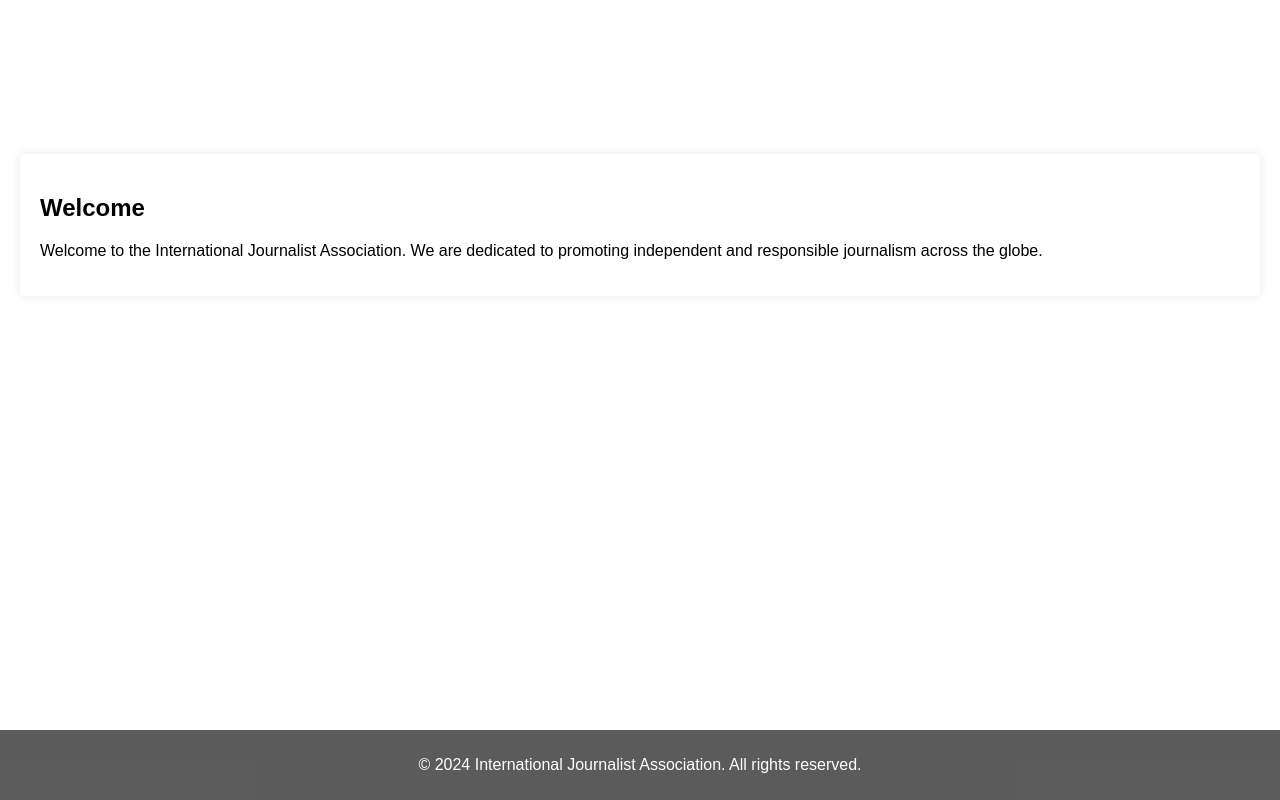
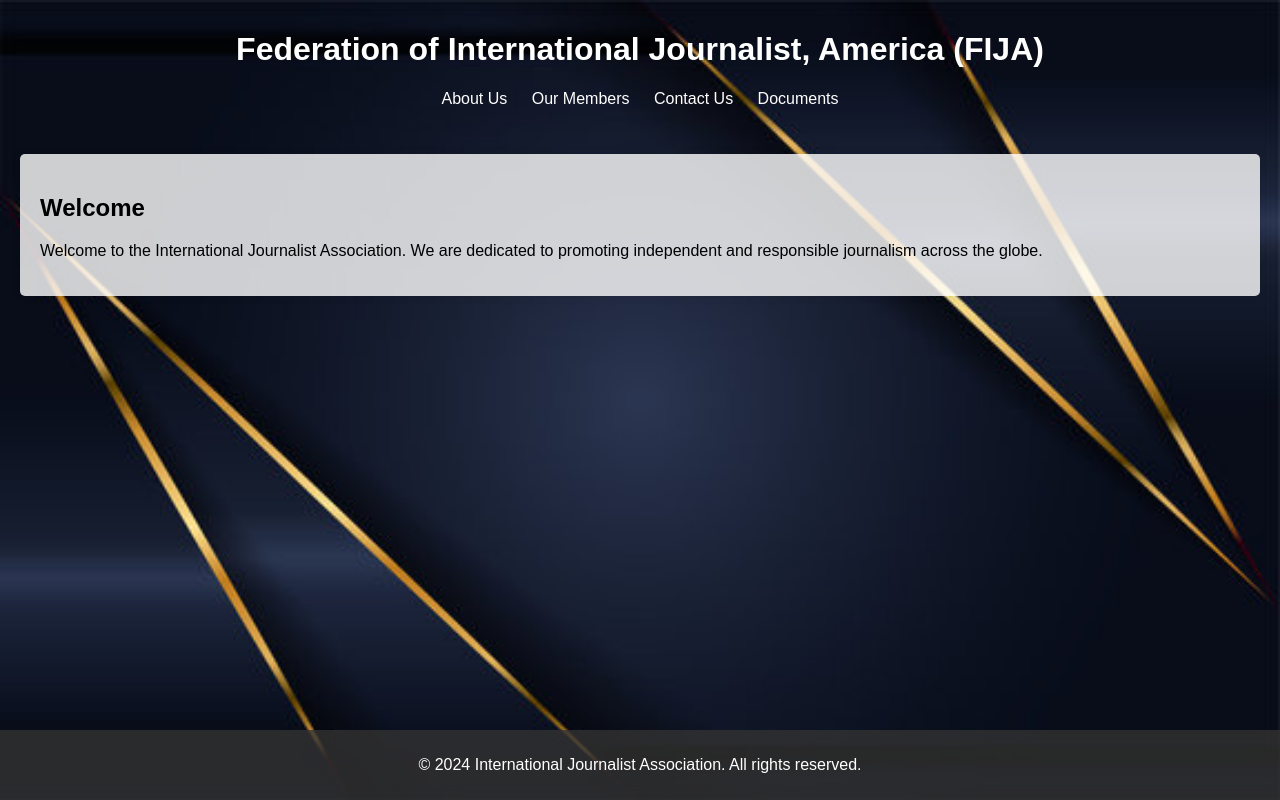
Before and after one commit to Fijahq/WebpageNew, a plain HTML site: page index.html in a window 1280 px wide. Drawn offline with Linux system fonts and the light colour scheme.

Commit message:
Update styles.css
remove images folder

```diff
--- a/styles.css
+++ b/styles.css
@@ -2,7 +2,7 @@ body {
     font-family: Arial, sans-serif;
     margin: 0;
     padding: 0;
-    background-image: url('images/background.jpg'); /* Path to your background image */
+    background-image: url('background.jpg'); /* Path to your background image */
     background-size: cover; /* Makes sure the image covers the entire background */
     background-position: center; /* Centers the image */
     background-repeat: no-repeat; /* Prevents the image from repeating */
@@ -10,7 +10,7 @@ body {
 }
 
 header {
-	background-image: url('images/headBanner.png');
+	background-image: url('headBanner.png');
     background-size: cover;
 	background-position: center;
 	background-repeat: no-repeat;
```
